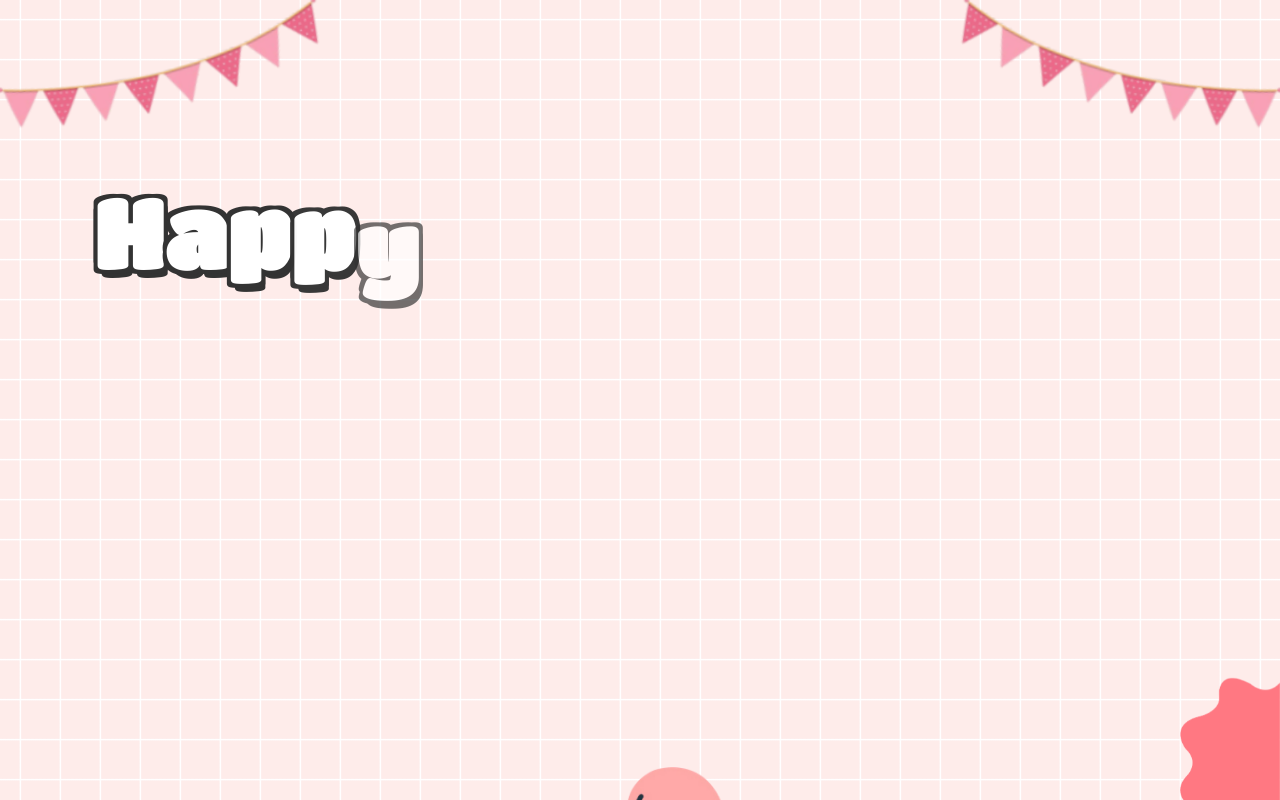
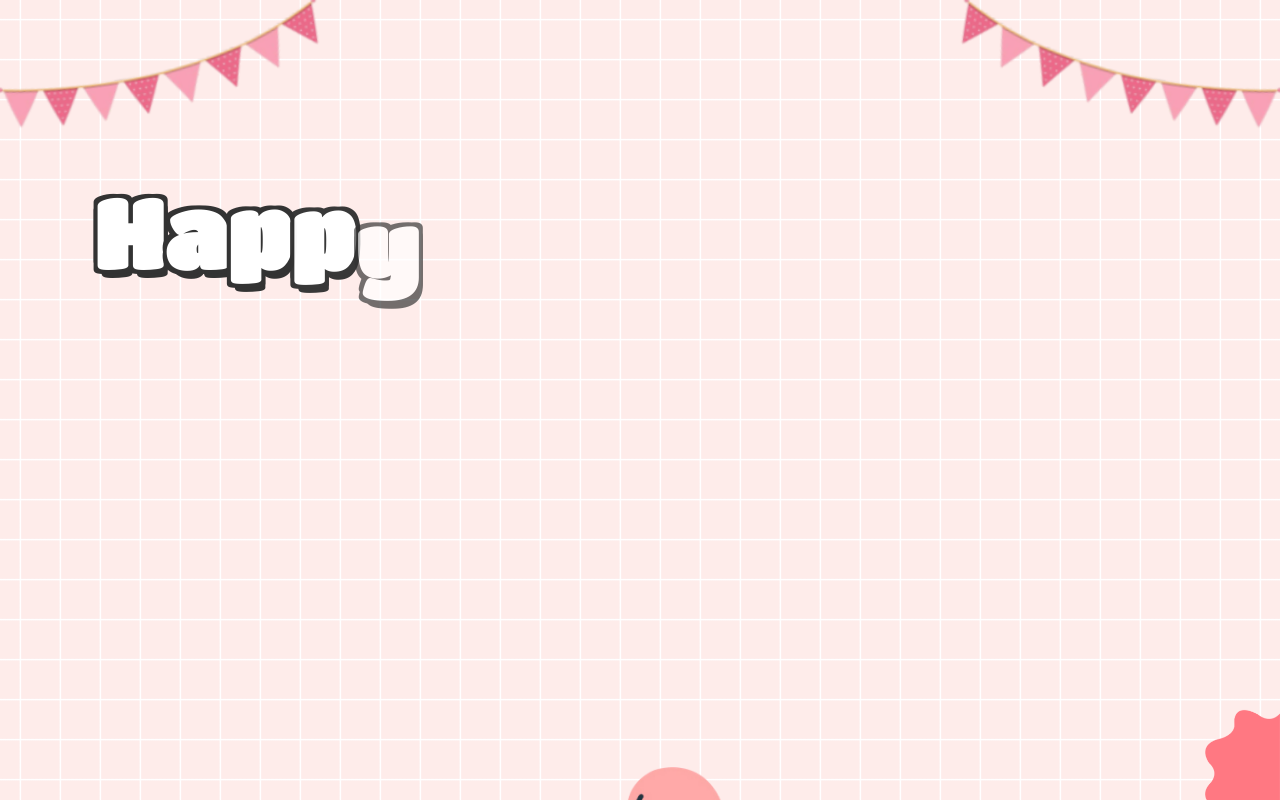
Before and after one commit to aburaihan1r-netgr/Supta-bday, a plain HTML site: page index.html in a window 1280 px wide. Drawn offline with nearby package versions, Linux system fonts and the light colour scheme; a web font is replaced by a local one.

Commit message:
Update index.html

```diff
--- a/index.html
+++ b/index.html
@@ -115,7 +115,7 @@
             <img width="20" src="decorate_flower.png" alt="">
         </div>
         <div class="decorate_bottom">
-            <img src="decorate.png" alt="" width="100">
+            <img src="decorate.png" alt="" width="75">
         </div>
         <div class="smiley__icon">
             <img src="smiley_icon.png" alt="" width="100">
```
